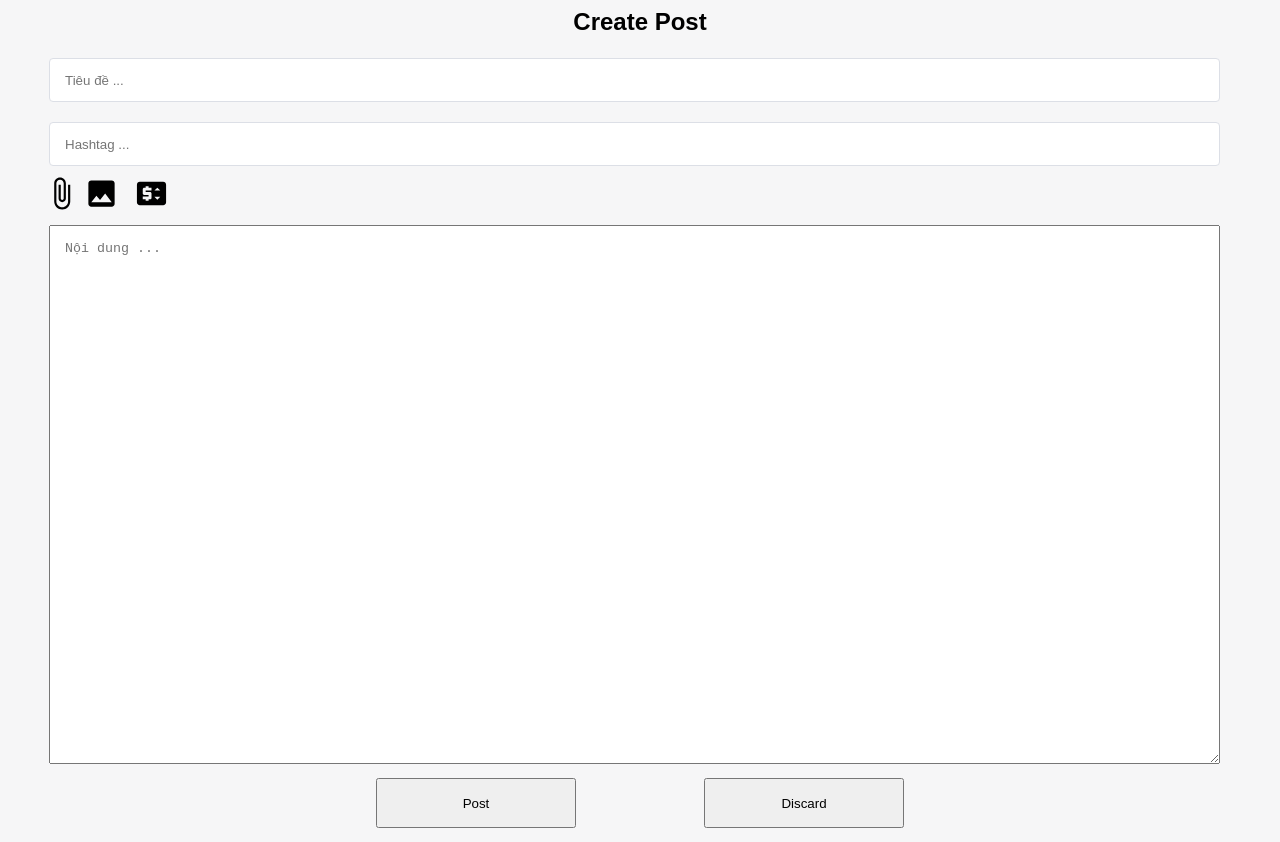
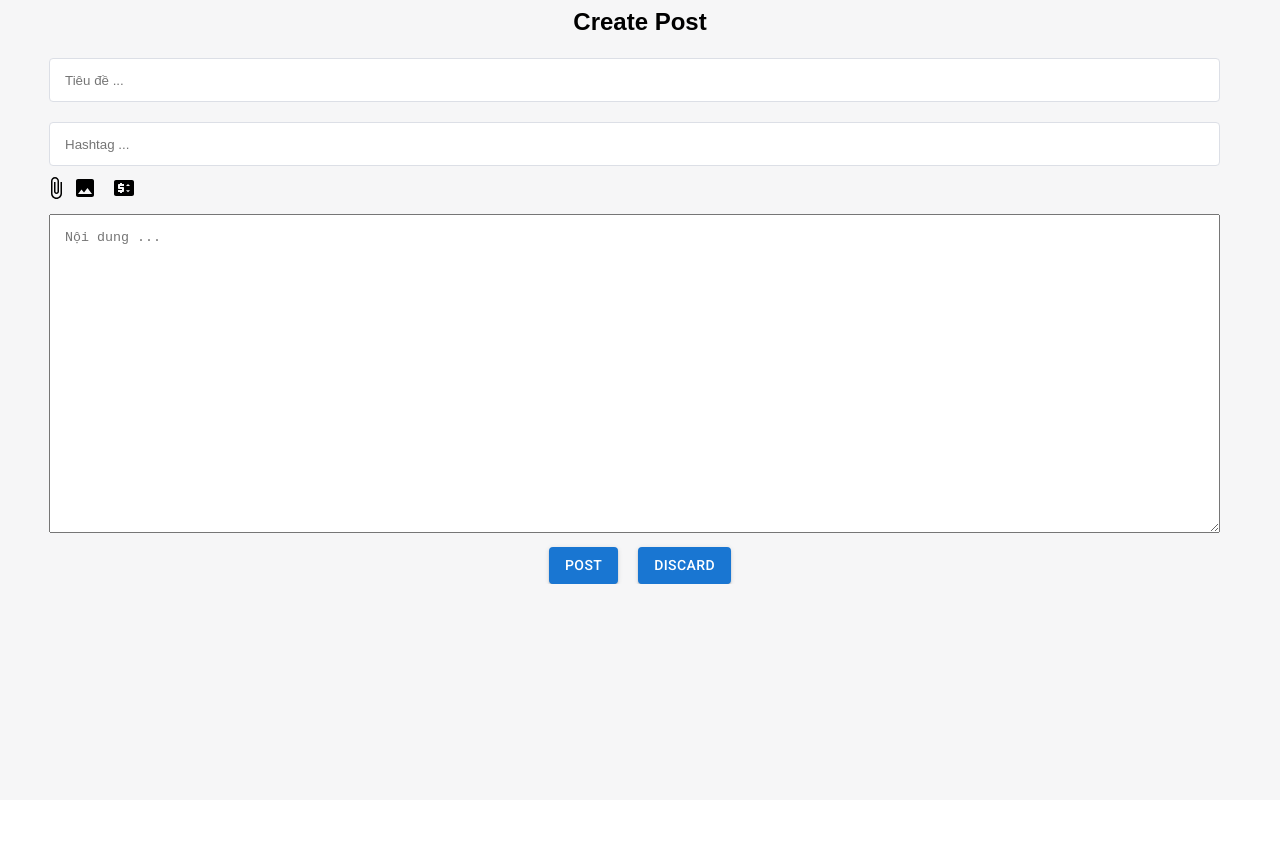
Before and after one commit to haintse06350/heytutor-web, a React (Create React App) app: page /create-post in a window 1280 px wide. After the commit the page ends 800 px from the top, so only its background shows below. Built offline with nearby package versions, Linux system fonts and the light colour scheme; no server answers.

Commit message:
fix: create-post

```diff
--- a/src/components/Header/Header.style.tsx
+++ b/src/components/Header/Header.style.tsx
@@ -3,20 +3,23 @@ import { makeStyles } from "@mui/styles";
 export const useStyles: any = makeStyles(() => ({
   header: {
     display: "flex",
-    fontSize: 24,
     textAlign: "center",
     justifyContent: "center",
     marginBottom: 10,
     marginTop: 5,
+    "@media(max-width: 811px)": { fontSize: 18 },
+    "@media(min-width: 812px)": { fontSize: 24 },
   },
   logo: {
     width: "25%",
     color: "black",
-    fontSize: 32,
+
     fontWeight: "bold",
     display: "block",
     margin: "0 16px",
     cursor: "pointer",
+    "@media(max-width: 811px)": { fontSize: "3vw " },
+    "@media(min-width: 812px)": { fontSize: 32 },
   },
   eventHome: {
     width: "25%",
--- a/src/components/Post/Post.style.tsx
+++ b/src/components/Post/Post.style.tsx
@@ -4,14 +4,15 @@ export const useStyles: any = makeStyles(() => ({
   post: {
     fontFamily: "sans-serif",
     // position: "relative",
-    "@media(max-width: 811px)": {},
-    "@media(min-width: 812px)": {},
+    background: "#f6f6f7",
+    width: "100vw",
+    height: "100vh",
   },
   headerPost: {
     display: "flex",
     width: "100%",
     textAlign: "center",
-    background: "#f6f6f7",
+
     "@media(min-width: 812px)": {
       height: 48,
     },
@@ -28,7 +29,6 @@ export const useStyles: any = makeStyles(() => ({
       display: "none",
     },
     "@media(max-width: 811px)": {
-      fontSize: 24,
       border: "none",
     },
   },
@@ -43,7 +43,7 @@ export const useStyles: any = makeStyles(() => ({
     "@media(max-width: 811px)": {
       width: "25%",
       height: 24,
-      margin: "5px auto",
+      margin: "9px auto",
       position: "relative",
     },
   },
@@ -106,8 +106,8 @@ export const useStyles: any = makeStyles(() => ({
     "@media(min-width: 812px)": { marginLeft: -20 },
     "@media(max-width: 811px)": {
       display: "flex",
-      marginLeft: "1vw",
-      marginTop: "1vh",
+      justifyContent: "center",
+      textAlign: "center",
     },
   },
   insertPhotoPost: {
@@ -117,47 +117,32 @@ export const useStyles: any = makeStyles(() => ({
     },
     "@media(max-width: 811px)": {
       display: "flex",
-      marginTop: "1vh",
-      marginLeft: "1vw",
+      justifyContent: "center",
+      textAlign: "center",
     },
   },
   priceChangePost: {
     "@media(min-width: 812px)": {},
     "@media(max-width: 811px)": {
-      marginTop: "1vh",
-      marginLeft: "1vw",
       display: "flex",
+      justifyContent: "center",
+      textAlign: "center",
     },
   },
   contentDetailPost: {
     width: "100%",
     minHeight: 300,
-    height: "65vh",
+    height: "30vh",
     margin: "10px 0",
     paddingLeft: 15,
     paddingTop: 15,
     marginLeft: -15,
   },
-  buttonPost: {
-    "@media(min-width: 812px)": {
-      width: 200,
-      height: 50,
-      marginRight: "10vw",
-      marginBottom: "1.7vh",
-    },
-    "@media(max-width: 811px)": {
-      display: "block",
-      width: "20vw",
-      height: "5vh",
-      marginTop: "2vh",
-      marginBottom: "4vh",
-      marginLeft: "40%",
-    },
-  },
+  button: { display: "flex", justifyContent: "center" },
+
   buttonDiscardScreen: {
     "@media(min-width: 812px)": {
-      width: 200,
-      height: 50,
+      marginLeft: 20,
     },
     "@media(max-width: 811px)": {
       display: "none",
--- a/src/components/Post/Post.tsx
+++ b/src/components/Post/Post.tsx
@@ -1,14 +1,25 @@
 import React, { useState } from "react";
 import { useStyles } from "./Post.style";
+import AddPhotoAlternateIcon from "@mui/icons-material/AddPhotoAlternate";
+import InsertPhotoIcon from "@mui/icons-material/InsertPhoto";
 import AttachFileIcon from "@mui/icons-material/AttachFile";
-import InsertPhotoIcon from "@mui/icons-material/InsertPhoto";
 import PriceChangeIcon from "@mui/icons-material/PriceChange";
+import MenuIcon from "@mui/icons-material/Menu";
+import Menu from "@mui/material/Menu";
+import MenuItem from "@mui/material/MenuItem";
+import ArrowBackIosIcon from "@mui/icons-material/ArrowBackIos";
+import Button from "@mui/material/Button";
 export const Post = () => {
   const classes = useStyles();
-  const [toggleAttachFile, setToggleAttachFile] = useState(false);
-  const handleAttachFilePostS = () => {
-    setToggleAttachFile(!toggleAttachFile);
+  // const [toggleAttachFile, setToggleAttachFile] = useState(false);
+  const [anchorEl, setAnchorEl] = useState<null | HTMLElement>(null);
+  const open = Boolean(anchorEl);
+  const handleClose = () => {
+    setAnchorEl(null);
   };
+  // const handleAttachFilePostS = () => {
+  //   setToggleAttachFile(!toggleAttachFile);
+  // };
   const handleDiscard = () => {
     console.log("discard clicked");
   };
@@ -24,33 +35,33 @@ export const Post = () => {
   const handlePost = () => {
     console.log("Post clicked");
   };
+  const handleClick = (event: React.MouseEvent<HTMLElement>) => {
+    setAnchorEl(event.currentTarget);
+  };
 
   return (
     <div className={classes.post}>
       <div className={classes.headerPost}>
         {/* header post */}
         <button className={classes.buttonDiscardMobile} onClick={handleDiscard}>
-          Discard
-        </button>{" "}
+          <ArrowBackIosIcon />
+        </button>
+
         {/* discard */}
         <h2 className={classes.titleHeader}>Create Post</h2>
-        <div className={classes.addOptionPostS} onClick={handleAttachFilePostS}>
-          <AttachFileIcon fontSize="large" />
+        <div id="menu" className={classes.addOptionPostS} onClick={handleClick}>
+          <MenuIcon />
         </div>
-        {toggleAttachFile && (
-          <div className={classes.addOptionDetailPostS}>
-            <div className={classes.attachFilePost} onClick={handleAttachFilePostL}>
-              <AttachFileIcon fontSize="large" />
-              <p className={classes.textIcon}>Thêm file</p>
-            </div>
-            <div className={classes.insertPhotoPost} onClick={handleInsertPhoto}>
-              <InsertPhotoIcon fontSize="large" /> <p className={classes.textIcon}>Thêm ảnh</p>
-            </div>
-            <div className={classes.priceChangePost} onClick={handleChangePrice}>
-              <PriceChangeIcon fontSize="large" /> <p className={classes.textIcon}>Chọn giá</p>
-            </div>
-          </div>
-        )}
+        <Menu id="menu" open={open} anchorEl={anchorEl} onClose={handleClose}>
+          <MenuItem onClick={handleClose}>
+            <AddPhotoAlternateIcon />
+            Thêm ảnh
+          </MenuItem>
+          <MenuItem onClick={handleClose}>
+            <PriceChangeIcon />
+            Thêm khoảng giá
+          </MenuItem>
+        </Menu>
       </div>
       <div className={classes.contentPost}>
         {/* content post */}
@@ -67,27 +78,25 @@ export const Post = () => {
           <div>
             <div className={classes.addOptionPostL}>
               <div className={classes.attachFilePost} onClick={handleAttachFilePostL}>
-                <AttachFileIcon fontSize="large" />
+                <AttachFileIcon />
               </div>
               <div className={classes.insertPhotoPost} onClick={handleInsertPhoto}>
-                <InsertPhotoIcon fontSize="large" />
+                <InsertPhotoIcon />
               </div>
               <div className={classes.priceChangePost} onClick={handleChangePrice}>
-                <PriceChangeIcon fontSize="large" />
+                <PriceChangeIcon />
               </div>
             </div>
             <textarea className={classes.contentDetailPost} placeholder="Nội dung ..."></textarea>
           </div>
         </div>
         <div className={classes.button}>
-          <button className={classes.buttonPost} onClick={handlePost}>
-            {/* button post*/}
-            Post
-          </button>
-          <button className={classes.buttonDiscardScreen} onClick={handleDiscard}>
-            {/* button post*/}
-            Discard
-          </button>
+          <div className={classes.buttonPost} onClick={handlePost}>
+            <Button variant="contained">Post</Button>
+          </div>
+          <div className={classes.buttonDiscardScreen} onClick={handleDiscard}>
+            <Button variant="contained">Discard</Button>
+          </div>
         </div>
       </div>
     </div>
```
